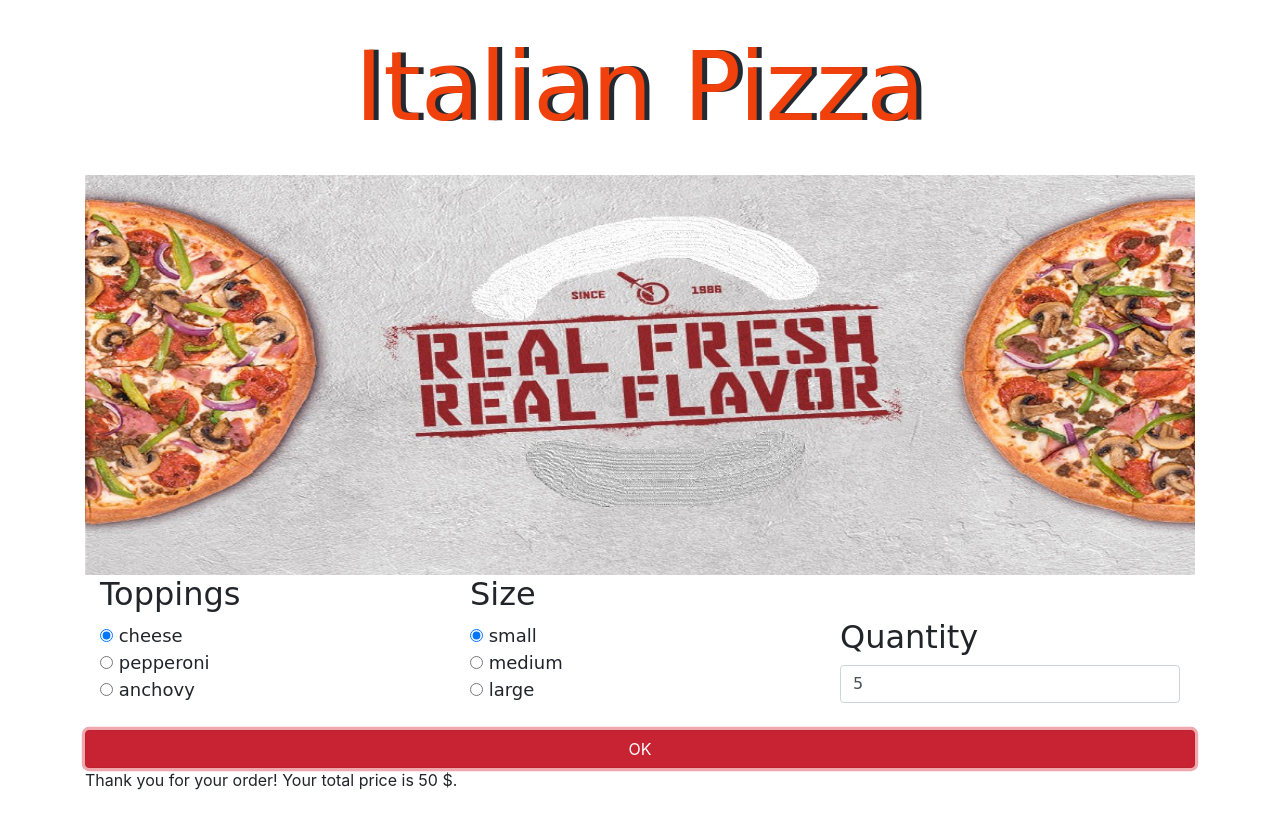
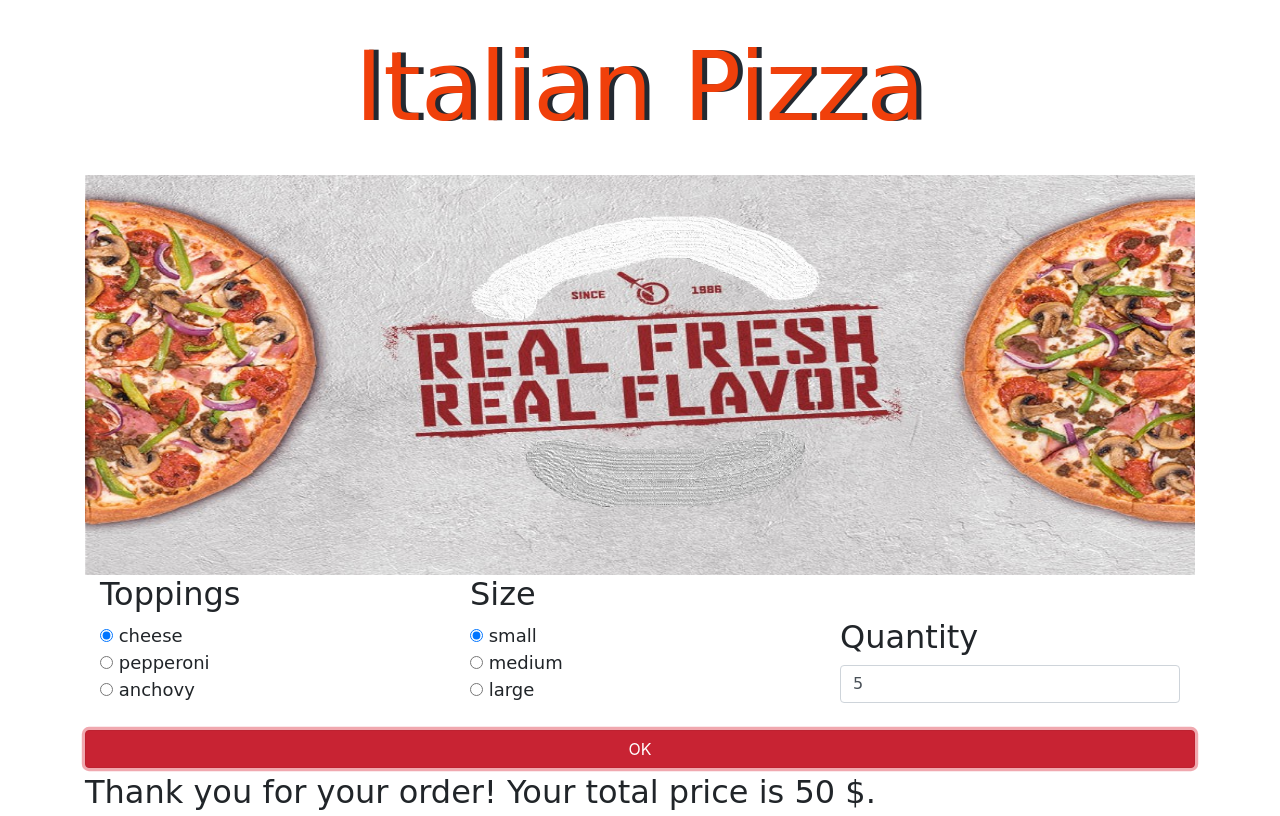
Before and after one commit to OlgaHi/Italian-Pizza, a plain HTML site: page index.html in a window 1280 px wide. Both pictures are taken after typing "5" into the empty fields and a click on the button "OK". Drawn offline with Linux system fonts and the light colour scheme.

Commit message:
Add refactored html

```diff
--- a/css/styles.css
+++ b/css/styles.css
@@ -1,15 +1,14 @@
-
-
-#reply {
+#display_order {
   display: none;
+  font-family: 'sans-seriff', cursive;
+  font-size: 2rem;
+  text-align: center;
 }
 
 .row {
   margin: 10%;
   height: 25em;
-
   margin: 10px 0;
-  background-color: orange;
 }
 
 .container > h1 {
--- a/js/scripts.js
+++ b/js/scripts.js
@@ -1,7 +1,7 @@
 function Pizza(topping, size, quantity) {
   this.topping = topping;
   this.size = size;
-  this.quantity = quantity
+  this.quantity = quantity;
 }
 
 Pizza.prototype.calculatePrice = function() {
@@ -29,6 +29,6 @@ $(document).ready(function() {
     pizza1.calculatePrice();
     pizza1.calculateTotalPrice();
 
-    $("#display_order").text(`Thank you for your order! Your total price is ${pizza1.totalPrice} $.`)
+    $("#display_order").text(`Thank you for your order! Your total price is ${pizza1.totalPrice} $.`).slideDown();
   });
 });
```
Also changed, not shown: index.html (+1 -4 lines).
